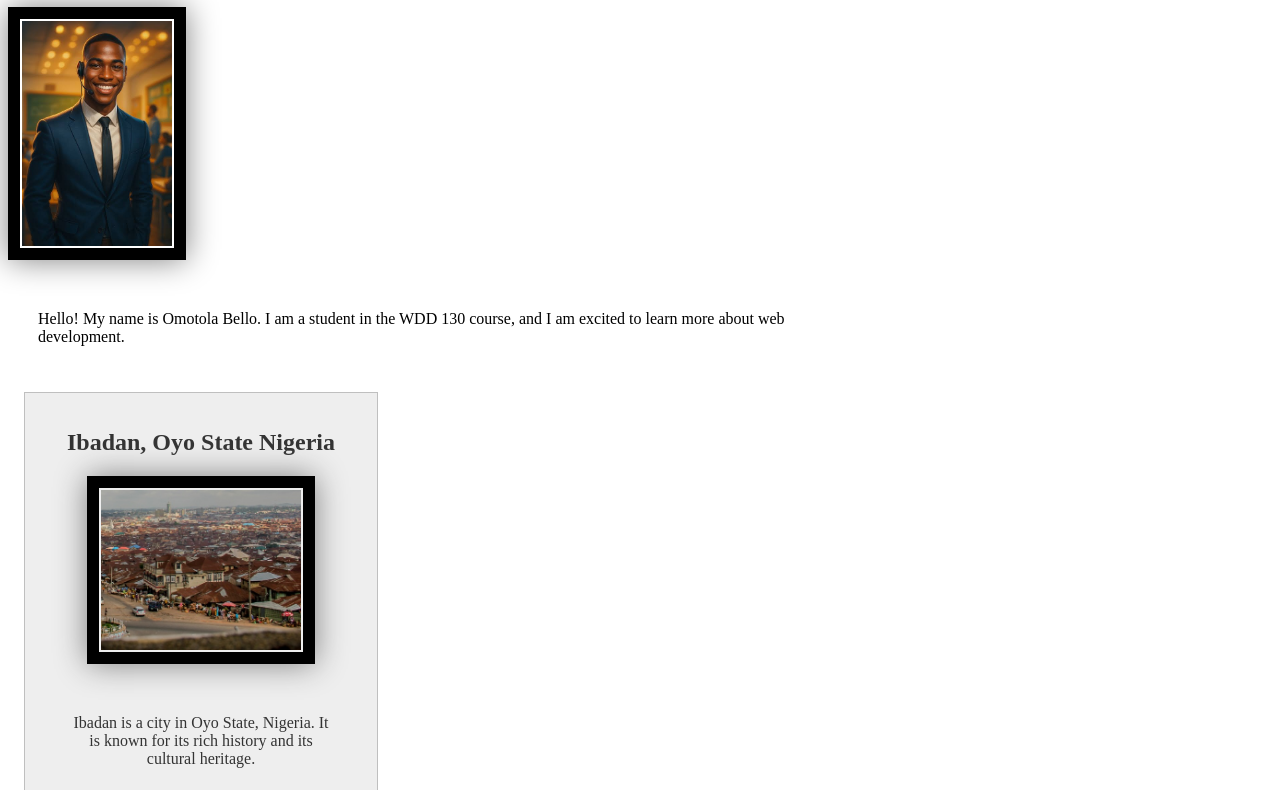
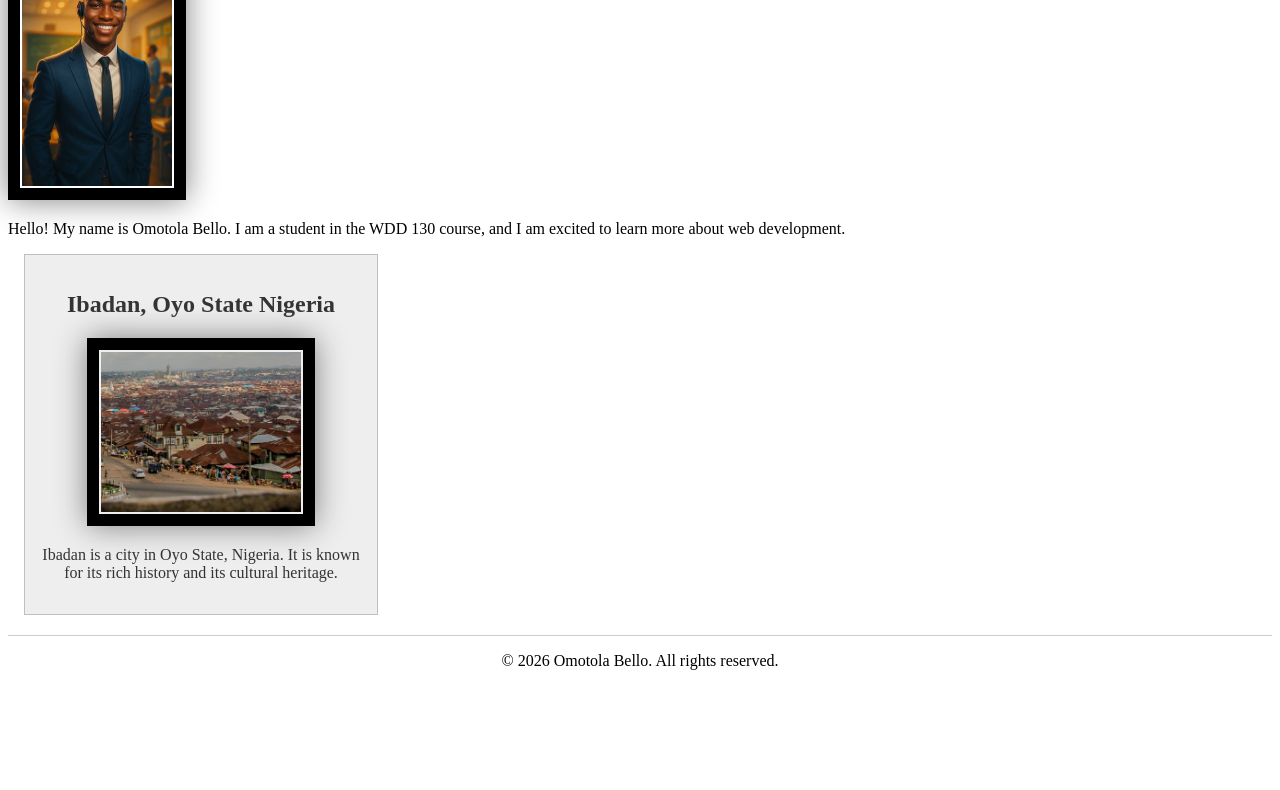
Before and after one commit to tolaolu/wdd130, a plain HTML site: page index.html in a window 1280 px wide. Shown: the part 343-1133 px from the top of the page. After the commit the page ends 1029 px from the top, so only its background shows below. Drawn offline with Linux system fonts and the light colour scheme; files that its build step writes are made by us from their sources.

Commit message:
updated padding

```diff
--- a/styles/styles/styles.css
+++ b/styles/styles/styles.css
@@ -25,7 +25,7 @@ img {
 
 }
 p {
-    padding: 10px;
+    padding: 0;
 }
 
 aside {
@@ -51,8 +51,6 @@ aside img {
     height: auto;
 }
 
-p { padding: 30px;}
-
 footer {
     margin-top: 20px;
     border-top: 1px solid #ccc;
```
